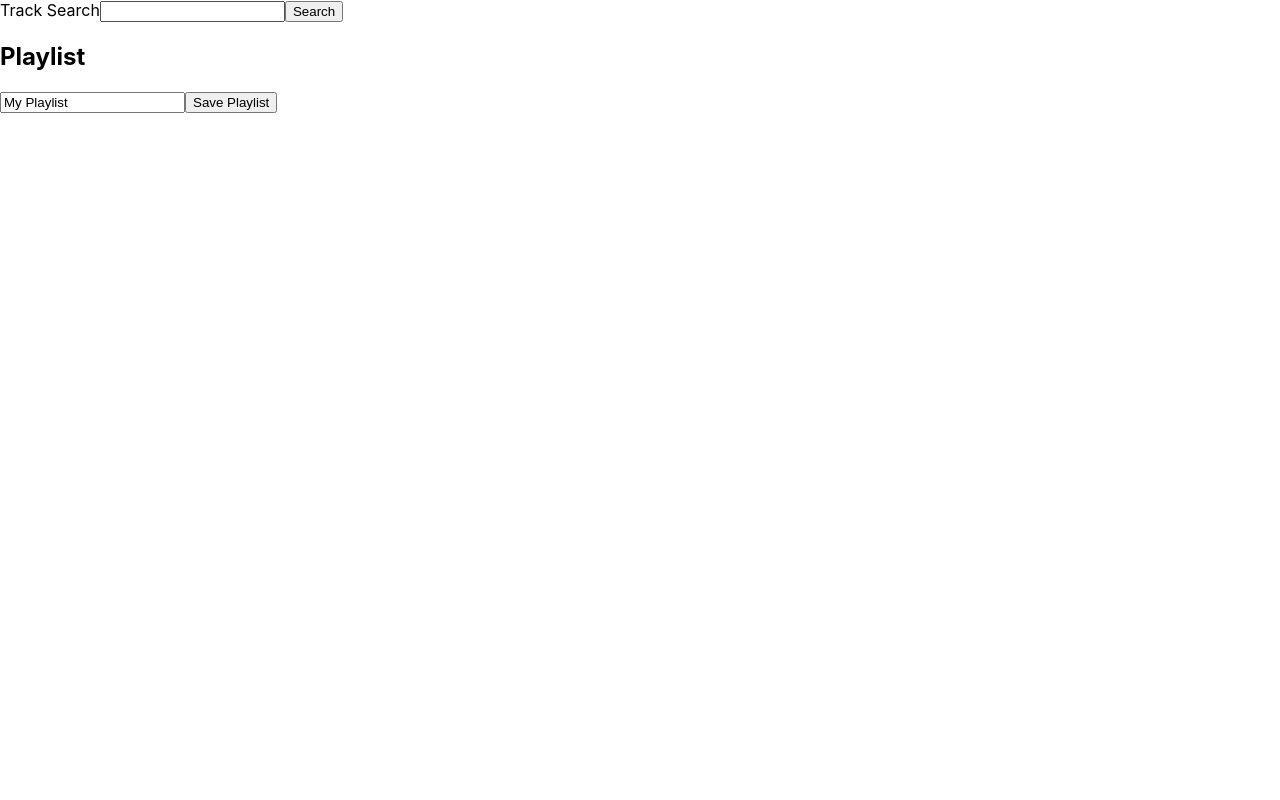
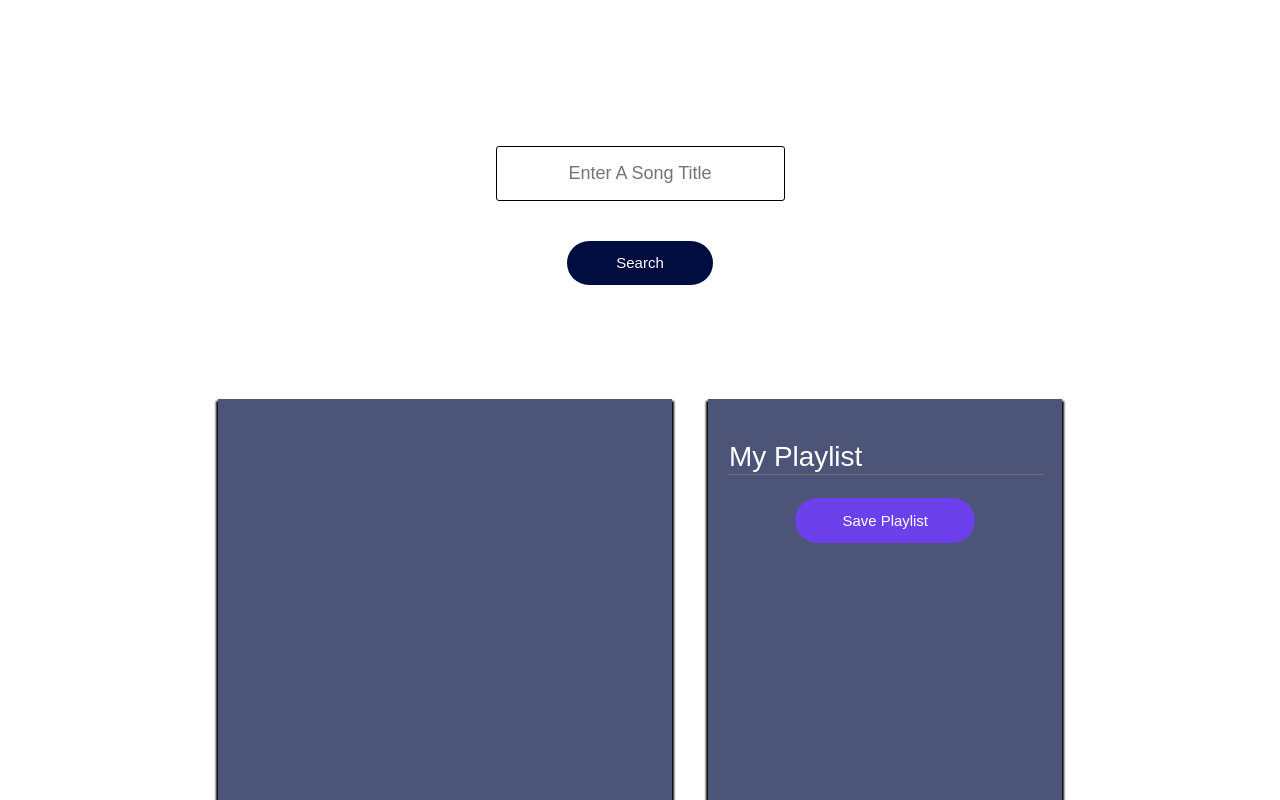
Before and after one commit to theblakeyg/jammming, a React (Create React App) app: page / in a window 1280 px wide. Shown: the top 800 px of the page. Built offline with nearby package versions, Linux system fonts and the light colour scheme.

Commit message:
style: added styling to all components

```diff
--- a/src/App.css
+++ b/src/App.css
@@ -1,38 +1,52 @@
-.App {
-  text-align: center;
+body,
+html,
+#root {
+  height: 100%;
 }
 
-.App-logo {
-  height: 40vmin;
-  pointer-events: none;
+html {
+  font-size: 18px;
 }
 
-@media (prefers-reduced-motion: no-preference) {
-  .App-logo {
-    animation: App-logo-spin infinite 20s linear;
+h1 {
+  padding: .77rem 0;
+  background-color: #010c3f;
+  text-align: center;
+  font-family: 'Poppins', sans-serif;
+  font-size: 1.88rem;
+  color: #fff;
+}
+
+h1 .highlight {
+  color: #6c41ec;
+}
+
+h2 {
+  font-family: 'Poppins', sans-serif;
+  font-size: 1.55rem;
+}
+
+.App {
+  height: 100%;
+  padding: 0 17% 10% 17%;
+  /* background-image: url('./background_photo_desktop.jpg'); */
+  background-size: cover;
+  background-position: center;
+  background-repeat: no-repeat;
+  font-family: 'Work Sans', sans-serif;
+  font-weight: 500;
+  color: #fff;
+}
+
+.App-playlist {
+  display: flex;
+  justify-content: space-between;
+  width: 100%;
+}
+
+@media only screen and (max-width: 1020px) {
+  .App-playlist {
+    align-items: center;
+    flex-direction: column;
   }
 }
-
-.App-header {
-  background-color: #282c34;
-  min-height: 100vh;
-  display: flex;
-  flex-direction: column;
-  align-items: center;
-  justify-content: center;
-  font-size: calc(10px + 2vmin);
-  color: white;
-}
-
-.App-link {
-  color: #61dafb;
-}
-
-@keyframes App-logo-spin {
-  from {
-    transform: rotate(0deg);
-  }
-  to {
-    transform: rotate(360deg);
-  }
-}
--- a/src/App.js
+++ b/src/App.js
@@ -1,7 +1,7 @@
 import React, { useState, useCallback } from 'react';
-import SearchBar from './SearchBar';
-import SearchResults from './SearchResults';
-import Playlist from './Playlist';
+import SearchBar from './SearchBar/SearchBar';
+import SearchResults from './SearchResults/SearchResults';
+import Playlist from './Playlist/Playlist';
 import SpotifyAPI from './utils/spotifyAPI'
 import './App.css';
 
@@ -27,7 +27,7 @@ function App() {
 
   const createNewPlaylist = useCallback(() => {
     const trackUris = playlist.map((track) => track.uri);
-    SpotifyAPI.createNewPlaylist(playlistName, trackUris).then(()=>{
+    SpotifyAPI.createNewPlaylist(playlistName, trackUris).then(() => {
       setPlaylistName("New Playlist");
       setPlaylist([]);
     });
@@ -35,9 +35,13 @@ function App() {
 
   return (
     <div>
-      <SearchBar onSearch={search} />
-      <SearchResults searchResults={searchResults} onAddTrack={addTrackToPlaylist} />
-      <Playlist tracklist={playlist} playlistName={playlistName} onRemoveTrack={removeTrackFromPlaylist} onCreatePlaylist={createNewPlaylist} onPlaylistNameChange={setPlaylistName}/>
+      <div className='App'>
+        <SearchBar onSearch={search} />
+        <div className='App-playlist'>
+          <SearchResults searchResults={searchResults} onAddTrack={addTrackToPlaylist} />
+          <Playlist tracklist={playlist} playlistName={playlistName} onRemoveTrack={removeTrackFromPlaylist} onCreatePlaylist={createNewPlaylist} onPlaylistNameChange={setPlaylistName} />
+        </div>
+      </div>
     </div>
 
   );
--- /dev/null
+++ b/src/Playlist/Playlist.css
@@ -0,0 +1,52 @@
+.Playlist {
+    display: flex;
+    flex-direction: column;
+    align-items: center;
+    overflow-y: scroll;
+    width: 37%;
+    max-height: 950px;
+    padding: 2.27rem 1.16rem;
+    background-color: rgba(1, 12, 63, 0.7);
+    box-shadow: 0 4px 2px 2px #000000;
+  }
+
+  .Playlist input {
+    width: 100%;
+    border: 0;
+    outline: 0;
+    background: transparent;
+    border-bottom: 1px solid #6f6f6f;
+    font-family: 'Poppins', sans-serif;
+    font-size: 1.55rem;
+    color: #fff;
+  }
+
+  .Playlist-save {
+    cursor: pointer;
+    width: 10rem;
+    padding: .77rem 0;
+    border-radius: 54px;
+    border-width: 0px;
+    margin-top: 1.27rem;
+    background-color: #6c41ec;
+    text-align: center;
+    font-size: .83rem;
+    transition: background-color .25s;
+    color: #fff;
+    font-weight: 500;
+  }
+
+  .Playlist-save:hover {
+    background-color: rgba(108, 65, 233, .7);
+  }
+
+  ::-webkit-scrollbar {
+      width: 0px;
+      background: transparent;
+  }
+
+  @media only screen and (max-width: 1020px) {
+    .Playlist {
+      width: 90%;
+    }
+  }
--- a/src/Playlist.js
+++ b/src/Playlist/Playlist.js
@@ -1,26 +1,21 @@
 import React, { useState } from "react";
-import Track from "./Track";
+import Track from "../Track/Track";
+
+import "./Playlist.css";
 
 function Playlist({ tracklist, playlistName, onRemoveTrack, onPlaylistNameChange, onCreatePlaylist }) {
-
 
     const handleNameChange = (e) => {
         onPlaylistNameChange(e.target.value);
     }
 
-    // const savePlaylist = () => {
-    //     console.log(playlistName);
-    //     console.log(tracklist);
-    // }
-
     return (
-        <div>
-            <h2>Playlist</h2>
+        <div className='Playlist'>
             <input type='text' name='playlistName' id='playlistName' onChange={handleNameChange} value={playlistName}></input>
             {tracklist.map((track) => (
                 <Track key={track.id} track={track} onRemove={() => onRemoveTrack(track)} />
             ))}
-            <button onClick={onCreatePlaylist}>Save Playlist</button>
+            <button className='Playlist-save' onClick={onCreatePlaylist}>Save Playlist</button>
         </div>
     )
 }
--- /dev/null
+++ b/src/SearchBar/SearchBar.css
@@ -0,0 +1,40 @@
+.SearchBar {
+    display: flex;
+    flex-direction: column;
+    align-items: center;
+    padding-top: 6.94rem;
+    margin-bottom: 6.33rem;
+  }
+
+  .SearchBar input {
+    width: 287px;
+    padding: .88rem 0;
+    border: 1px solid #000;
+    border-radius: 3px;
+    margin-bottom: 2.22rem;
+    color: #010c3f;
+    text-align: center;
+    font-size: 1rem;
+  }
+
+  .SearchBar input:focus {
+    outline: none;
+  }
+
+  .SearchButton {
+    cursor: pointer;
+    width: 8.11rem;
+    padding: .77rem 0;
+    border-radius: 54px;
+    background-color: #010c3f;
+    text-align: center;
+    font-size: .833rem;
+    transition: background-color .25s;
+    border: 0px;
+    color: #fff;
+    font-weight: 500;
+  }
+
+  .SearchButton:hover {
+    background-color: rgba(108, 65, 233, .7);
+  }
--- a/src/SearchBar.js
+++ b/src/SearchBar/SearchBar.js
@@ -1,4 +1,6 @@
 import React, { useCallback, useState } from "react";
+
+import "./SearchBar.css"
 
 function SearchBar({ onSearch }) {
 
@@ -13,15 +15,16 @@ function SearchBar({ onSearch }) {
     }, [onSearch, searchString])
 
     return (
-        <div>
+        <div className='SearchBar'>
             <label htmlFor="trackSearch">Track Search</label>
             <input
+                placeholder="Enter A Song Title"
                 type='text'
                 name='trackSearch'
                 value={searchString}
                 onChange={handleUserInput}
                 id='trackSearch'></input>
-            <button type='submit' onClick={search}>Search</button>
+            <button className='SearchButton' type='submit' onClick={search}>Search</button>
         </div>
     )
 }
--- /dev/null
+++ b/src/SearchResults/SearchResults.css
@@ -0,0 +1,20 @@
+.SearchResults {
+    width: 50%;
+    height: 950px;
+    overflow-y: scroll;
+    padding: .88rem;
+    background-color: rgba(1, 12, 63, 0.7);
+    box-shadow: 0 4px 2px 2px #000000;
+  }
+
+  ::-webkit-scrollbar {
+      width: 0px;
+      background: transparent;
+  }
+
+  @media only screen and (max-width: 1020px) {
+    .SearchResults {
+      width: 90%;
+      margin-bottom: 2rem;
+    }
+  }
--- a/src/SearchResults.js
+++ b/src/SearchResults/SearchResults.js
@@ -1,10 +1,12 @@
 import React from "react";
-import Track from './Track';
+import Track from '../Track/Track';
+
+import "./SearchResults.css";
 
 function SearchResults({ searchResults, onAddTrack }) {
 
     return (
-        <div>
+        <div className='SearchResults'>
             {searchResults && searchResults.map((track) => (
                 <Track key={track.id} track={track} onAdd={()=>onAddTrack(track)}/>
             ))}
--- a/src/Track.js
+++ /dev/null
@@ -1,15 +0,0 @@
-import React from "react";
-
-function Track({ track, onAdd, onRemove }) {
-    return (
-        <div>
-            <p>{track.name}</p>
-            <p>{track.artist}</p>
-            <p>{track.album}</p>
-            {onAdd && <button onClick={onAdd}>Add to Playlist</button>}
-            {onRemove && <button onClick={onRemove}>Remove from Playlist</button>}
-        </div>
-    )
-}
-
-export default Track;
--- /dev/null
+++ b/src/Track/Track.css
@@ -0,0 +1,37 @@
+.Track {
+    display: flex;
+    align-items: center;
+    border-bottom: 1px solid rgba(256, 256, 256, 0.8);
+  }
+
+  .Track-action {
+    cursor: pointer;
+    padding: .5rem;
+    font-size: 1.05rem;
+    transition: color .25s;
+    border: 0px;
+    background-color: rgba(0, 0, 0, 0);
+    color: #fff;
+  }
+
+  .Track-action:hover {
+    color: rgba(265, 265, 265, .5);
+  }
+
+  .Track-information {
+    flex-grow: 1;
+    display: flex;
+    flex-direction: column;
+    justify-content: center;
+    height: 72px;
+  }
+
+  .Track-information h3 {
+    margin-bottom: .22rem;
+  }
+
+  .Track-information p {
+    font-size: .83rem;
+    font-weight: 300;
+    color: rgba(256, 256, 256, 0.8);
+  }
--- /dev/null
+++ b/src/Track/Track.js
@@ -0,0 +1,18 @@
+import React from "react";
+
+import "./Track.css";
+
+function Track({ track, onAdd, onRemove }) {
+    return (
+        <div className='Track'>
+            <div className='Track-information'>
+                <h3>{track.name}</h3>
+                <p>{track.artist} | {track.album}</p>
+            </div>
+            {onAdd && <button className='Track-action' onClick={onAdd}>+</button>}
+            {onRemove && <button className='Track-action' onClick={onRemove}>-</button>}
+        </div>
+    )
+}
+
+export default Track;
```
Also changed, not shown: src/Tracklist.js (deleted, +0 -19 lines).
